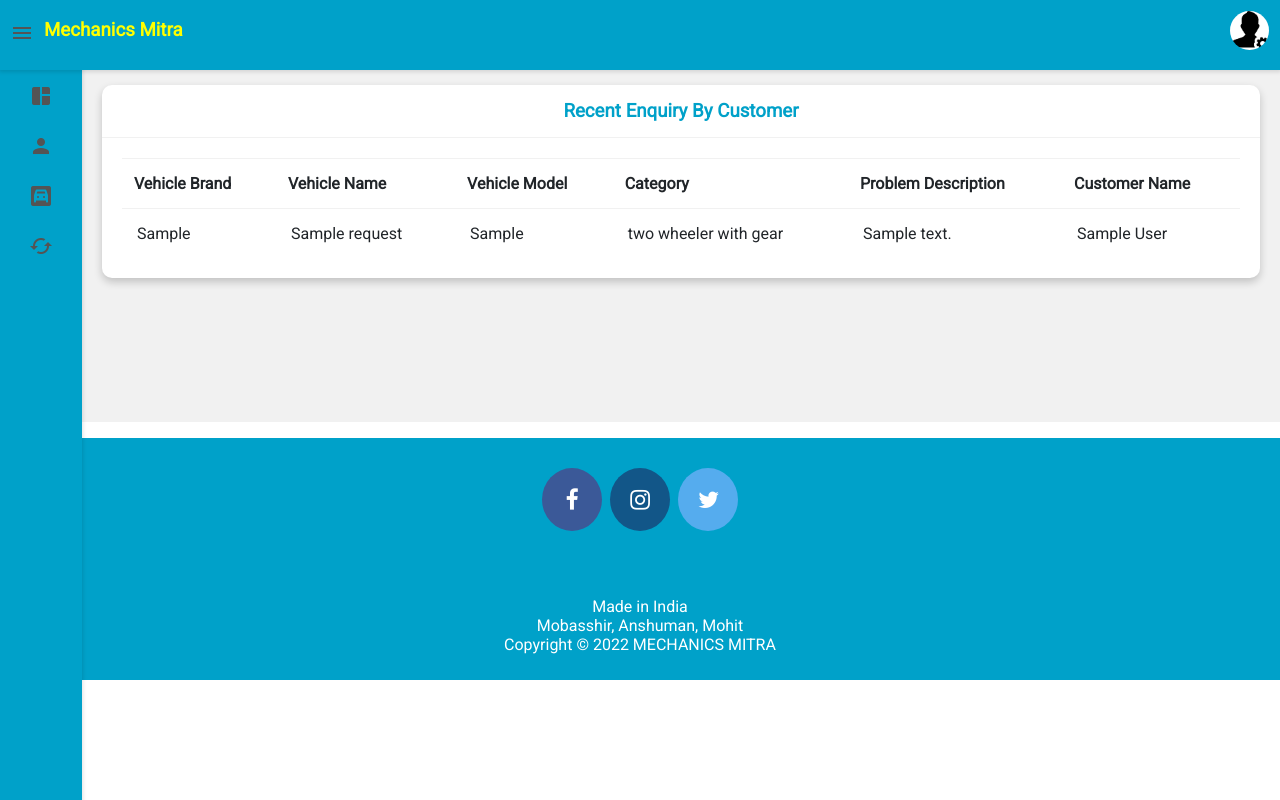
After one commit to imobasshir/vehicleservice, a Django app: page /admin-total-enq in a window 1280 px wide. The commit adds this page. Run offline with Django 3.2, Linux system fonts and the light colour scheme; a user stored in the database is signed in; tables that the repository leaves empty hold one stand-in row (values such as "Sample post"); some libraries are stand-ins or nearby versions.

Commit message:
some fixes

```diff
--- /dev/null
+++ b/templates/vehicle/admin-total-enq.html
@@ -0,0 +1,51 @@
+{% extends 'vehicle/adminbase.html' %}
+{% load static %}
+{% block content %}
+
+<div class="wrapper">
+<!-- ****** table  start ********** -->
+<div class="row">
+    <div class="col-12 col-m-12 col-sm-12">
+        <div class="card">
+            <div class="card-header">
+                <h3 style="color:#00a1c9; text-align:center" >Recent Enquiry By Customer
+                </h3>
+
+            </div>
+            <div class="card-content">
+                <table>
+                    <thead>
+                        <tr>
+                            <th>Vehicle Brand</th>
+                            <th>Vehicle Name</th>
+                            <th>Vehicle Model</th>
+                            <th>Category</th>
+                            <th>Problem Description</th>
+                            <th>Customer Name</th>
+                        </tr>
+                    </thead>
+                    <tbody>
+                        {% for c,r in data %}
+                        <tr>
+                            <td>{{r.vehicle_brand}}</td>
+                            <td> {{r.vehicle_name}}</td>
+                            <td>{{r.vehicle_model}}</td>
+                            <td>{{r.category}}</td>
+                            <td>{{r.problem_description}}</td>
+                            <td> {{c.get_name}}</td>
+                        </tr>
+                        {% endfor %}
+
+                    </tbody>
+                </table>
+            </div>
+        </div>
+    </div>
+</div>
+<!-- ****** table start ********** -->
+
+<br><br><br><br><br><br>
+</div>
+	<!-- end main content -->
+	{% include "vehicle/footer.html" %}
+{% endblock content %}
--- a/templates/vehicle/adminbase.html
+++ b/templates/vehicle/adminbase.html
@@ -72,7 +72,7 @@
 
 			<li class="nav-item avt-wrapper">
 				<div class="avt dropdown">
-					<img src="{% static "images/admin.png" %} " alt="User image" class="dropdown-toggle" data-toggle="user-menu">
+					<img src="{% static "images/adminn.png" %} " alt="User image" class="dropdown-toggle" data-toggle="user-menu">
 					<ul id="user-menu" class="dropdown-menu">
 
 
--- a/templates/vehicle/customerbase.html
+++ b/templates/vehicle/customerbase.html
@@ -73,7 +73,7 @@
 
 			<li class="nav-item avt-wrapper">
 				<div class="avt dropdown">
-					<img src="{% static "images/admin.png" %} " alt="User image" class="dropdown-toggle" data-toggle="user-menu">
+					<img src="{% static "images/user.png" %} " alt="User image" class="dropdown-toggle" data-toggle="user-menu">
 					{% comment %} <img src="{% static  customer.profile_pic.url %} " alt="User image" class="dropdown-toggle" data-toggle="user-menu"> {% endcomment %}
 					<ul id="user-menu" class="dropdown-menu">
 
--- a/vehicle/views.py
+++ b/vehicle/views.py
@@ -114,6 +114,21 @@
     }
     return render(request,'vehicle/admin_dashboard.html',context=dict)
 
+@login_required(login_url='adminlogin')
+def admin_total_enq(request):
+    enquiry=models.Request.objects.all().order_by('-id')
+    customers=[]
+    for enq in enquiry:
+        customer=models.Customer.objects.get(id=enq.customer_id)
+        customers.append(customer)
+    dict={
+    'total_customer':models.Customer.objects.all().count(),
+    'total_mechanic':models.Mechanic.objects.all().count(),
+    'total_request':models.Request.objects.all().count(),
+    'total_feedback':models.Feedback.objects.all().count(),
+    'data':zip(customers,enquiry),
+    }
+    return render(request,'vehicle/admin-total-enq.html',context=dict)
 
 @login_required(login_url='adminlogin')
 def admin_customer_view(request):
--- a/vehicleservicemanagement/urls.py
+++ b/vehicleservicemanagement/urls.py
@@ -61,6 +61,7 @@
     path('admin-take-attendance', views.admin_take_attendance_view,name='admin-take-attendance'),
     path('admin-view-attendance', views.admin_view_attendance_view,name='admin-view-attendance'),
     path('admin-feedback', views.admin_feedback_view,name='admin-feedback'),
+    path('admin-total-enq', views.admin_total_enq,name='admin-total-enq'),
 
     path('admin-report', views.admin_report_view,name='admin-report'),
 
```
Also changed, not shown: templates/vehicle/admin_dashboard.html (+22 -4 lines), static/images/adminn.png (added), static/images/user.png (added).
